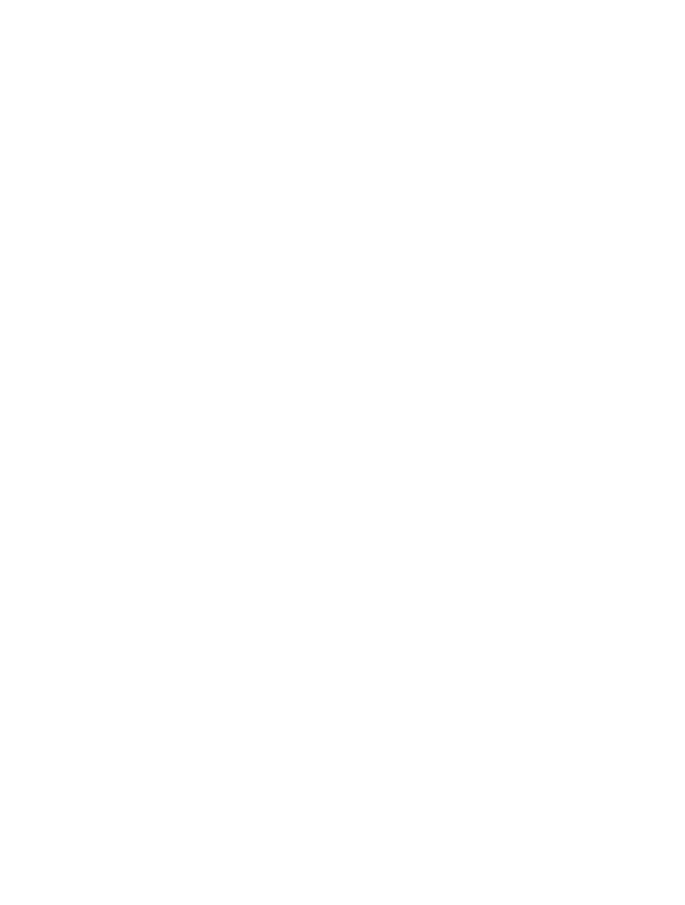
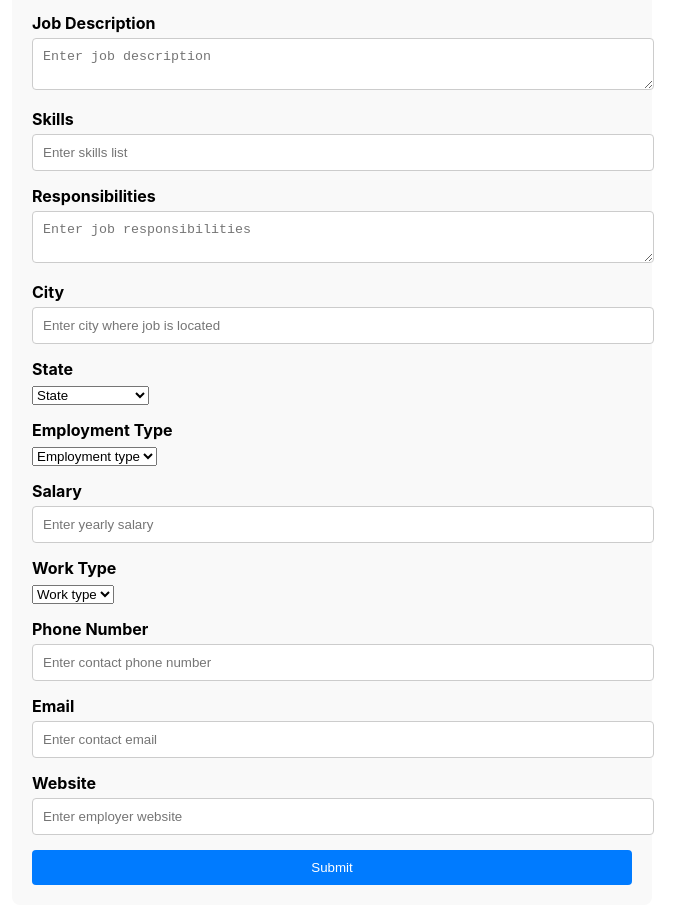
Before and after one commit to zachpatrignani/microsoft-hackathon, a React (Create React App) app in the folder client/: page /add-job in a window 1280 px wide. Before the commit this address had no page. Shown: the part 318-1223 px from the top of the page, without its empty margins (308-993 px from the left). Before the commit the page ends 800 px from the top, so only its background shows below. Built offline with nearby package versions, Linux system fonts and the light colour scheme; a web font is replaced by a local one.

Commit message:
Added initial link to add a job and form

```diff
--- a/client/src/index.tsx
+++ b/client/src/index.tsx
@@ -1,6 +1,7 @@
 import ReactDOM from 'react-dom/client';
 import './index.css';
 import JobBoard from './screens/JobBoard';
+import AddJob from './screens/AddJob';
 import reportWebVitals from './reportWebVitals';
 import { Provider } from 'react-redux';
 import  { store }  from './redux/store'
@@ -14,6 +15,7 @@ root.render(
     <BrowserRouter>
     <Routes>
     <Route path="/" element={<JobBoard />} />
+    <Route path="/add-job" element={<AddJob />} />
     </Routes>
     </BrowserRouter>
   </Provider>,
--- /dev/null
+++ b/client/src/screens/AddJob.scss
@@ -0,0 +1,45 @@
+.addJob {
+    max-width: 600px;
+    margin: 0 auto;
+    padding: 20px;
+    background-color: #f9f9f9;
+    border-radius: 8px;
+
+    h1 {
+      text-align: center;
+      margin-bottom: 20px;
+    }
+
+    .form-group {
+      margin-bottom: 15px;
+
+      label {
+        display: block;
+        margin-bottom: 5px;
+        font-weight: bold;
+      }
+
+      input,
+      textarea {
+        width: 100%;
+        padding: 10px;
+        border: 1px solid #ccc;
+        border-radius: 4px;
+      }
+    }
+
+    button {
+      display: block;
+      width: 100%;
+      padding: 10px;
+      background-color: #007bff;
+      color: white;
+      border: none;
+      border-radius: 4px;
+      cursor: pointer;
+
+      &:hover {
+        background-color: #0056b3;
+      }
+    }
+  }
--- /dev/null
+++ b/client/src/screens/AddJob.tsx
@@ -0,0 +1,274 @@
+import './AddJob.scss';
+import React, { useState } from 'react';
+
+function AddJob() {
+    const [formData, setFormData] = useState({
+        name: '',
+        company: '',
+        industry: '',
+        description: '',
+        skills: '',
+        responsibilities: '',
+        city: '',
+        state: '',
+        employmentType: '',
+        wage: '',
+        workType: '',
+        website: '',
+        email: '',
+        phone: '',
+      });
+
+      const handleChange = (e: React.ChangeEvent<HTMLInputElement | HTMLTextAreaElement | HTMLSelectElement>) => {
+        const { name, value } = e.target;
+        setFormData({
+          ...formData,
+          [name]: value,
+        });
+      };
+
+      const handleSubmit = (e: React.FormEvent) => {
+        e.preventDefault();
+        console.log('Form submitted:', formData);
+        // Add logic to handle form submission (e.g., API call)
+      };
+
+  return (
+    <div className="addJob">
+      <h1>Add a New Job</h1>
+      <form onSubmit={handleSubmit}>
+        <div className="form-group">
+          <label htmlFor="name">Job Title</label>
+          <input
+            type="text"
+            id="name"
+            name="name"
+            value={formData.name}
+            onChange={handleChange}
+            placeholder="Enter job title"
+            required
+          />
+        </div>
+        <div className="form-group">
+          <label htmlFor="company">Company Name</label>
+          <input
+            type="text"
+            id="company"
+            name="company"
+            value={formData.company}
+            onChange={handleChange}
+            placeholder="Enter company name"
+            required
+          />
+        </div>
+        <div className="form-group">
+          <label htmlFor="industry">Industry</label>
+          <input
+            type="text"
+            id="industry"
+            name="industry"
+            value={formData.industry}
+            onChange={handleChange}
+            placeholder="Enter industry name"
+            required
+          />
+        </div>
+        <div className="form-group">
+          <label htmlFor="description">Job Description</label>
+          <textarea
+            id="description"
+            name="description"
+            value={formData.description}
+            onChange={handleChange}
+            placeholder="Enter job description"
+            required
+          />
+        </div>
+        <div className="form-group">
+          <label htmlFor="skills">Skills</label>
+          <input
+            type="text"
+            id="skills"
+            name="skills"
+            value={formData.skills}
+            onChange={handleChange}
+            placeholder="Enter skills list"
+            required
+          />
+        </div>
+        <div className="form-group">
+          <label htmlFor="responsibilities">Responsibilities</label>
+          <textarea
+            id="responsibilities"
+            name="responsibilities"
+            value={formData.responsibilities}
+            onChange={handleChange}
+            placeholder="Enter job responsibilities"
+            required
+          />
+        </div>
+        <div className="form-group">
+          <label htmlFor="city">City</label>
+          <input
+            type="text"
+            id="city"
+            name="city"
+            value={formData.city}
+            onChange={handleChange}
+            placeholder="Enter city where job is located"
+            required
+          />
+        </div>
+        <div className="form-group">
+          <label htmlFor="state">State</label>
+          <select
+            id="state"
+            name="state"
+            value={formData.state}
+            onChange={handleChange}
+            required
+          >
+          <option value="" disabled>
+              State
+            </option>
+            <option value="AL">Alabama</option>
+            <option value="AK">Alaska</option>
+            <option value="AZ">Arizona</option>
+            <option value="AR">Arkansas</option>
+            <option value="CA">California</option>
+            <option value="CO">Colorado</option>
+            <option value="CT">Connecticut</option>
+            <option value="DE">Delaware</option>
+            <option value="FL">Florida</option>
+            <option value="GA">Georgia</option>
+            <option value="HI">Hawaii</option>
+            <option value="ID">Idaho</option>
+            <option value="IL">Illinois</option>
+            <option value="IN">Indiana</option>
+            <option value="IA">Iowa</option>
+            <option value="KS">Kansas</option>
+            <option value="KY">Kentucky</option>
+            <option value="LA">Louisiana</option>
+            <option value="ME">Maine</option>
+            <option value="MD">Maryland</option>
+            <option value="MA">Massachusetts</option>
+            <option value="MI">Michigan</option>
+            <option value="MN">Minnesota</option>
+            <option value="MS">Mississippi</option>
+            <option value="MO">Missouri</option>
+            <option value="MT">Montana</option>
+            <option value="NE">Nebraska</option>
+            <option value="NV">Nevada</option>
+            <option value="NH">New Hampshire</option>
+            <option value="NJ">New Jersey</option>
+            <option value="NM">New Mexico</option>
+            <option value="NY">New York</option>
+            <option value="NC">North Carolina</option>
+            <option value="ND">North Dakota</option>
+            <option value="OH">Ohio</option>
+            <option value="OK">Oklahoma</option>
+            <option value="OR">Oregon</option>
+            <option value="PA">Pennsylvania</option>
+            <option value="RI">Rhode Island</option>
+            <option value="SC">South Carolina</option>
+            <option value="SD">South Dakota</option>
+            <option value="TN">Tennessee</option>
+            <option value="TX">Texas</option>
+            <option value="UT">Utah</option>
+            <option value="VT">Vermont</option>
+            <option value="VA">Virginia</option>
+            <option value="WA">Washington</option>
+            <option value="WV">West Virginia</option>
+            <option value="WI">Wisconsin</option>
+            <option value="WY">Wyoming</option>
+          </select>
+        </div>
+        <div className="form-group">
+          <label htmlFor="employmentType">Employment Type</label>
+          <select
+            id="employmentType"
+            name="employmentType"
+            value={formData.employmentType}
+            onChange={handleChange}
+            required
+          >
+          <option value="" disabled>
+              Employment type
+            </option>
+            <option value="Part-Time">Part-Time</option>
+            <option value="Full-Time">Full-Time</option>
+            <option value="Hybrid">Hybrid</option>
+          </select>
+        </div>
+        <div className="form-group">
+          <label htmlFor="wage">Salary</label>
+          <input
+            type="text"
+            id="wage"
+            name="wage"
+            value={formData.wage}
+            onChange={handleChange}
+            placeholder="Enter yearly salary"
+            required
+          />
+        </div>
+        <div className="form-group">
+          <label htmlFor="workType">Work Type</label>
+          <select
+            id="workType"
+            name="workType"
+            value={formData.workType}
+            onChange={handleChange}
+            required
+          >
+          <option value="" disabled>
+              Work type
+            </option>
+            <option value="Remote">Remote</option>
+            <option value="On-Site">On-Site</option>
+            <option value="Hybrid">Hybrid</option>
+          </select>
+        </div>
+        <div className="form-group">
+          <label htmlFor="phone">Phone Number</label>
+          <input
+            type="text"
+            id="phone"
+            name="phone"
+            value={formData.phone}
+            onChange={handleChange}
+            placeholder="Enter contact phone number"
+            required
+          />
+        </div>
+        <div className="form-group">
+          <label htmlFor="email">Email</label>
+          <input
+            type="text"
+            id="email"
+            name="email"
+            value={formData.email}
+            onChange={handleChange}
+            placeholder="Enter contact email"
+            required
+          />
+        </div>
+        <div className="form-group">
+          <label htmlFor="email">Website</label>
+          <input
+            type="text"
+            id="website"
+            name="website"
+            value={formData.website}
+            onChange={handleChange}
+            placeholder="Enter employer website"
+            required
+          />
+        </div>
+        <button type="submit">Submit</button>
+      </form>
+    </div>
+  );
+}
+
+export default AddJob;
--- a/client/src/screens/JobBoard.tsx
+++ b/client/src/screens/JobBoard.tsx
@@ -8,6 +8,7 @@ function JobBoard() {
   return (
     // <JobFilter />
     <div className='jobBoard'>
+        <a href="/add-job">Add Job</a>
         <JobListContainer/>
     </div>
   );
```
